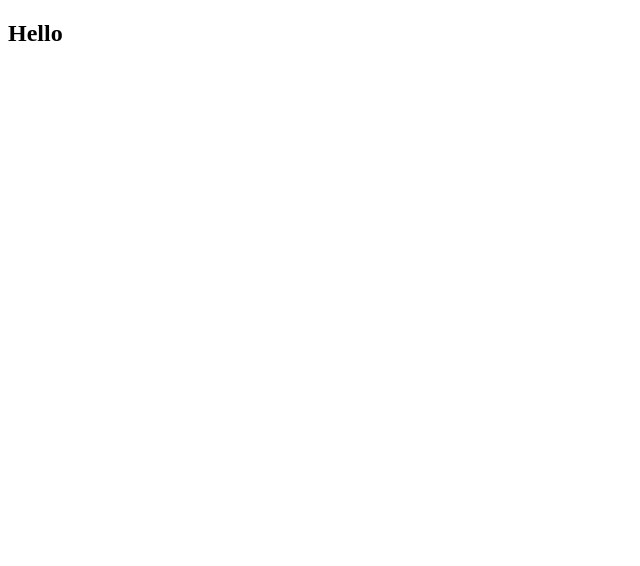
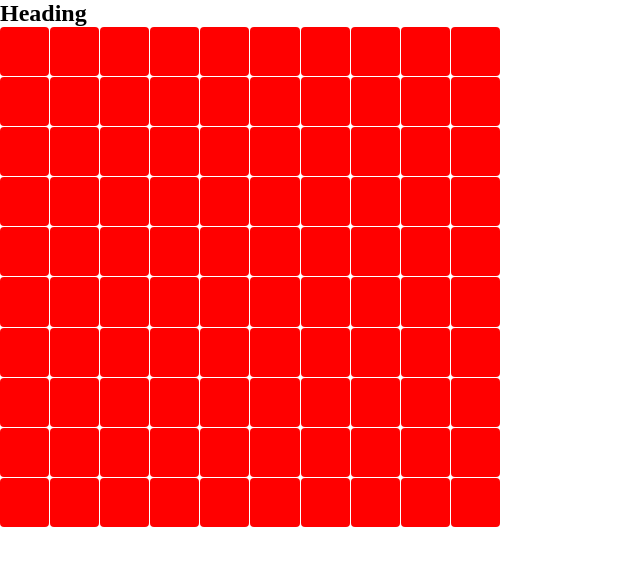
Before and after one commit to ThetPaing-7/Battleship, a website built with webpack: page src/template.html in a window 1280 px wide. Shown: the whole page, without its empty margins (0-640 px from the left). Built offline with nearby package versions, Linux system fonts and the light colour scheme.

Commit message:
build: render class to render board

```diff
--- a/src/gameboard.js
+++ b/src/gameboard.js
@@ -50,14 +50,9 @@ export default class Gameboard{
     get(){
         return this.board
     }
+}
 
-
-    isAllSink(){
-        for(let i = 0; i < this.board.length; i++){
-            if(this.board[i].some(value => value !== null && typeof value == 'object')){
-                return false
-            }
-        }
-        return true
-    }
-}
+let ship = new Ship(3)
+let test_board = new Gameboard()
+test_board.create()
+test_board.place(ship,[3,1],'horizontal')
--- a/src/index.js
+++ b/src/index.js
@@ -1,5 +1,18 @@
 import "./styles.css";
+import Render from "./render.js";
+import Gameboard from "./gameboard.js";
+import Ship from "./ship.js";
 
-export default function test_one(a ,b) {
-    return a + b;
-}
+
+let board_one = new Gameboard()
+board_one.create()
+let ship_one = new Ship(3)
+let ship_two = new Ship(4)
+
+board_one.place(ship_one,[2, 3],'horizontal')
+board_one.receiveAttack(2,4)
+board_one.place(ship_two,[4, 1],'horizontal')
+
+
+let page = new Render()
+console.log(page.displayBoard(board_one))
--- a/src/player.js
+++ b/src/player.js
@@ -1,4 +1,4 @@
-class Player{
+export default class Player{
     constructor(name, type, gameBoard){
         this.type = type
         this.name =  name
--- /dev/null
+++ b/src/render.js
@@ -0,0 +1,24 @@
+import Gameboard from "./gameboard.js";
+import Ship from "./ship.js";
+import Player from "./player.js";
+
+export default class Render{
+
+    displayBoard(board){
+        let main_page = document.getElementById('main-body')
+        let board_container = document.createElement('div')
+        board_container.setAttribute('class','grids-holders')
+        let main_board = board.get()
+        for(let i = 0; i < main_board.length; i++){
+            for(let j = 0; j < main_board[i].length; j++){
+                let div = document.createElement("div")
+                div.setAttribute('class','item')
+                div.dataset.ground_condition = main_board[i][j]
+                board_container.append(div)
+            }
+        }
+
+        main_page.append(board_container)
+
+    }
+}
--- a/src/styles.css
+++ b/src/styles.css
@@ -0,0 +1,26 @@
+*{
+    box-sizing: border-box;
+    margin: 0;
+    padding: 0;
+}
+
+
+:root{
+    --item_background_color : red
+}
+
+
+.grids-holders{
+    display: grid;
+    width: 500px;
+    height: 500px;
+    gap: 1px;
+    grid-template-columns: repeat(10,1fr);
+    grid-template-rows: repeat(10,1fr);
+}
+
+
+.item{
+    border-radius: 4px;
+    background-color:var(--item_background_color);
+}
--- a/src/template.html
+++ b/src/template.html
@@ -6,6 +6,7 @@
     <title>Document</title>
 </head>
 <body>
-<h2>Hello</h2>
+<h2 id="head-one">Heading</h2>
+<div id="main-body"></div>
 </body>
 </html>
```
